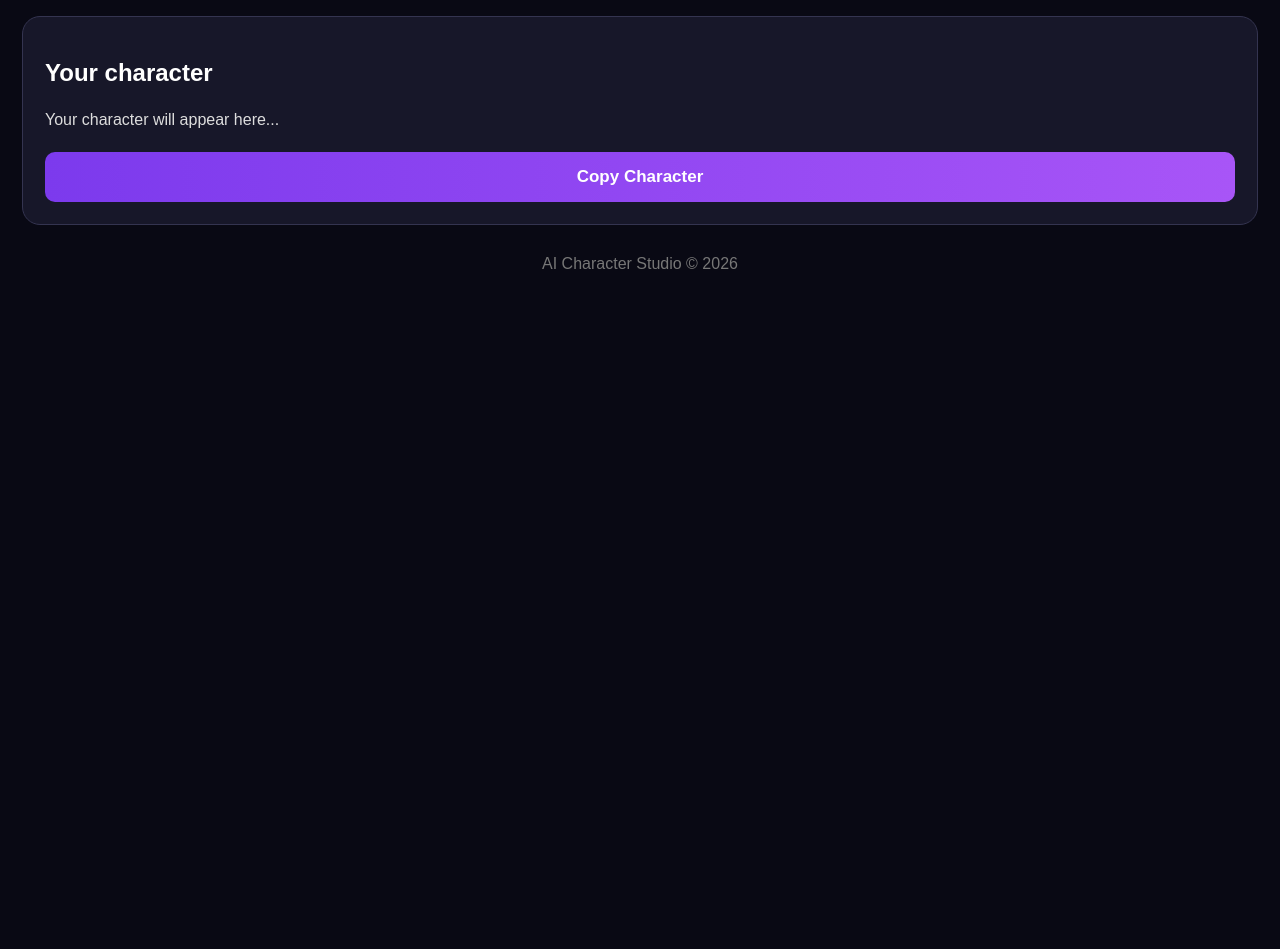
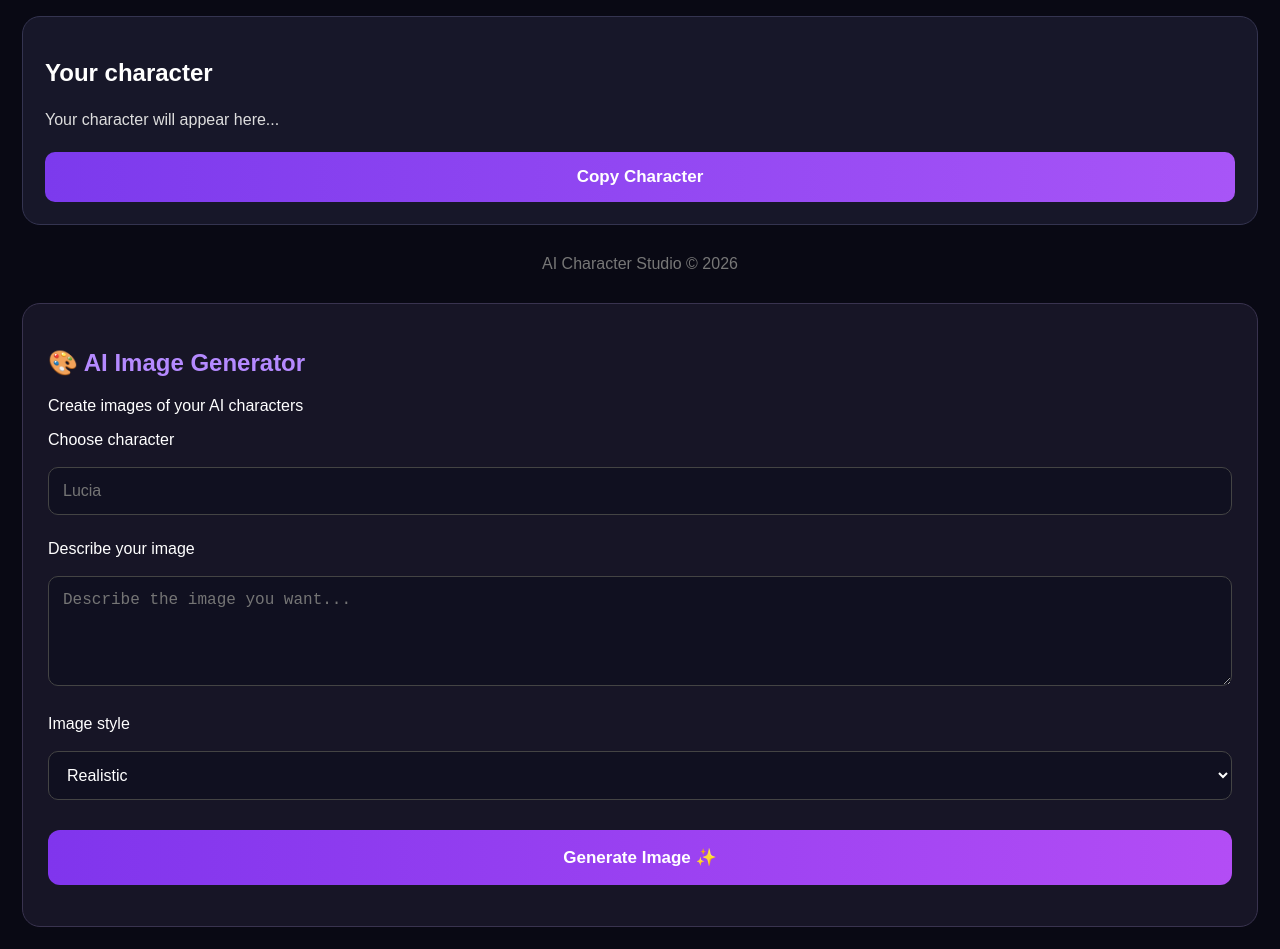
Before and after one commit to lukastevic65-cloud/ai-character-studio-, a plain HTML site: page index.html in a window 1280 px wide. Shown: the part 787-1736 px from the top of the page. Before the commit the page ends 1082 px from the top, so only its background shows below. Drawn offline with Linux system fonts and the light colour scheme.

Commit message:
Update index.html
Add Ai Image Generator

```diff
--- a/index.html
+++ b/index.html
@@ -132,5 +132,47 @@ navigator.clipboard.writeText(character)
 }
 </script>
 
+<section style="background:#171526;padding:25px;border:1px solid #39334f;border-radius:18px;margin-top:30px;">
+  <h2 style="color:#b58aff;">🎨 AI Image Generator</h2>
+  <p>Create images of your AI characters</p>
+
+  <label>Choose character</label>
+  <input id="imageCharacter" placeholder="Lucia" style="width:100%;padding:14px;margin:10px 0;border-radius:10px;">
+
+  <label>Describe your image</label>
+  <textarea id="imagePrompt" placeholder="Describe the image you want..." style="width:100%;height:110px;padding:14px;margin:10px 0;border-radius:10px;"></textarea>
+
+  <label>Image style</label>
+  <select id="imageStyle" style="width:100%;padding:14px;margin:10px 0;border-radius:10px;">
+    <option>Realistic</option>
+    <option>Anime</option>
+    <option>3D</option>
+    <option>Artistic</option>
+  </select>
+
+  <button onclick="prepareImage()" style="width:100%;padding:17px;background:linear-gradient(90deg,#8035ed,#b34df5);color:white;border:0;border-radius:12px;font-weight:bold;font-size:17px;">
+    Generate Image ✨
+  </button>
+
+  <p id="imageStatus" style="color:#c5a2ff;margin-top:15px;"></p>
+</section>
+
+<script>
+function prepareImage(){
+  const character = document.getElementById("imageCharacter").value.trim();
+  const prompt = document.getElementById("imagePrompt").value.trim();
+  const style = document.getElementById("imageStyle").value;
+
+  const status = document.getElementById("imageStatus");
+
+  if(!character || !prompt){
+    status.textContent = "Please enter a character and image description.";
+    return;
+  }
+
+  status.textContent = "Image request prepared! AI image service needs to be connected next.";
+}
+</script>
+
 </body>
 </html>
```
